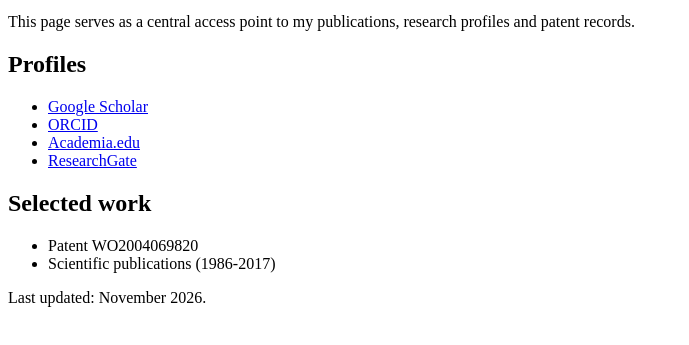
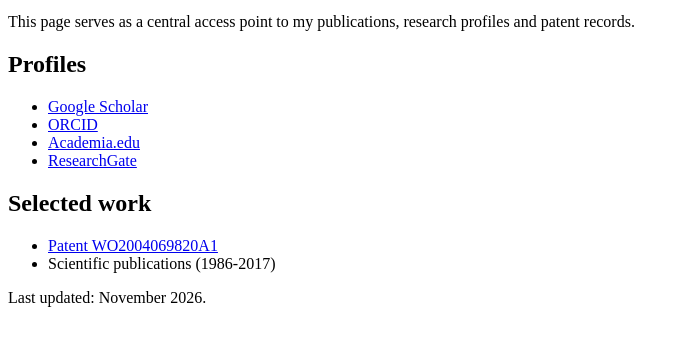
Before and after one commit to RBcoumaRine/RBcoumaRine.github.io, a plain HTML site: page index.html in a window 1280 px wide. Shown: the part 101-446 px from the top of the page, without its empty margins (0-689 px from the left). Drawn offline with Linux system fonts and the light colour scheme.

Commit message:
Fix patent link format in index.html
Updated patent link to point to the correct URL format.

```diff
--- a/index.html
+++ b/index.html
@@ -29,7 +29,11 @@ research profiles and patent records.
 <h2>Selected work</h2>
 
 <ul>
-  <li>Patent WO2004069820</li>
+  <li>
+  <a href="https://patents.google.com/patent/WO2004069820A1/" target="_blank">
+    Patent WO2004069820A1
+  </a>
+</li>
   <li>Scientific publications (1986-2017)</li>
 </ul>
 
```
